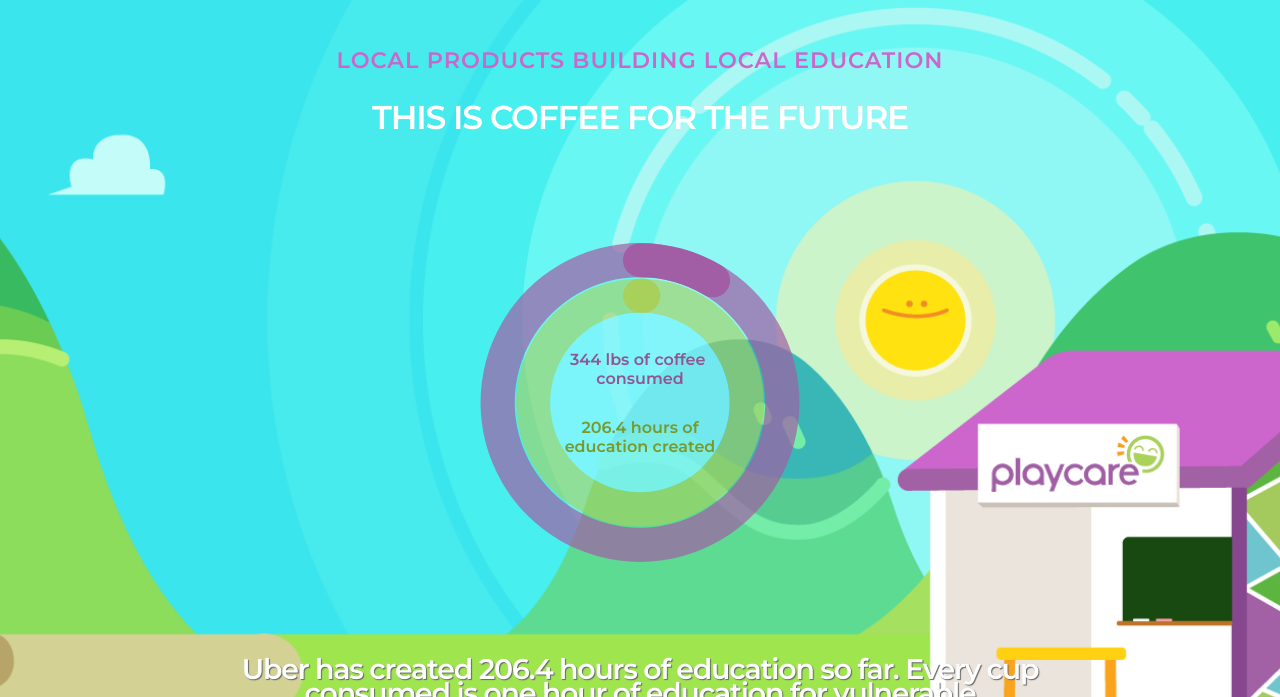
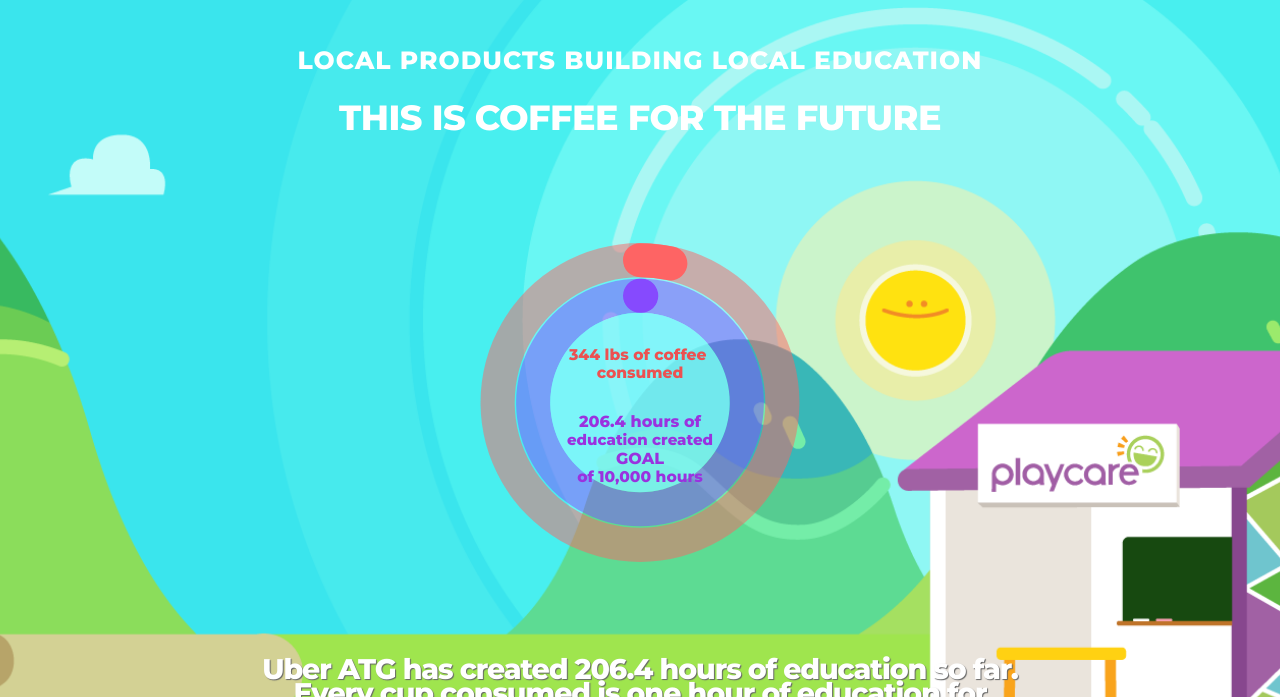
Before and after one commit to carmensalas14/impct-coffee-chart, a plain HTML site: page index.html in a window 1280 px wide. Shown: the part 103-800 px from the top of the page. Drawn offline with nearby package versions, Linux system fonts and the light colour scheme.

Commit message:
changes to fotn and chart colors git commit

```diff
--- a/css/style.css
+++ b/css/style.css
@@ -28,9 +28,9 @@
 
 .purple-title{
     display:block;
-    color: #c6c;
+    color: #fff;
     font-family:"Montserrat", Helvetica sans-serif;
-    font-size:22.4px;
+    font-size:25px;
     font-style:normal;
     font-weight:800;
     height:22px;
@@ -50,11 +50,11 @@
     display:block;
     font-family:"Montserrat", Helvetica sans-serif;
     color: #fff;
-    font-size:33px;
+    font-size:35px;
     font-style:normal;
-    font-weight:800;
+    font-weight:900;
     height:22px;
-    letter-spacing:-1.2096px;
+    letter-spacing:-.5px;
     line-height:25px;
     text-align:center;
     padding-top:30px;
@@ -79,7 +79,7 @@
     font-style:normal;
     font-weight:800;
     height:22px;
-    letter-spacing:-1.2096px;
+    letter-spacing:-1.096px;
     line-height:24px;
     text-align:center;
 
--- a/index.html
+++ b/index.html
@@ -5,7 +5,7 @@
         <link rel="stylesheet" href="https://stackpath.bootstrapcdn.com/bootstrap/4.3.1/css/bootstrap.min.css" integrity="sha384-ggOyR0iXCbMQv3Xipma34MD+dH/1fQ784/j6cY/iJTQUOhcWr7x9JvoRxT2MZw1T" crossorigin="anonymous">
         <link type="text/css" rel="stylesheet" href="css/style.css" />
         <!--Font-->
-        <link href="https://fonts.googleapis.com/css?family=Montserrat:400,600" rel="stylesheet">
+        <link href="https://fonts.googleapis.com/css?family=Montserrat:400,600,800" rel="stylesheet">
         <!-- jQuery -->
         <script src="https://ajax.googleapis.com/ajax/libs/jquery/2.1.1/jquery.min.js"></script>
 
@@ -59,14 +59,13 @@
             </div>
             <br>
             <br>
-
             <br>
             <!--subtitiles-->
             <div class="row">
                 <div class="col-sm-2"></div>
 
                 <div class="col-sm-8">
-                    <h2 class="white-subtitle">Uber has created 206.4 hours of
+                    <h2 class="white-subtitle">Uber ATG has created 206.4 hours of
                     education so far. Every cup consumed
                     is one hour of education for vulnerable
                     communities in Central America. See more
--- a/js/script.js
+++ b/js/script.js
@@ -8,7 +8,7 @@ $(function () {
         chart: {
             backgroundColor: null
         },
-        colors: ['#a25ea5', '#a8d15c', '#80f6fc'],
+        colors: ['#FE6464', '#864AFE', '#80f6fc'],
 
     });
 
@@ -29,9 +29,9 @@ $(function () {
         },
 
         subtitle: {
-          text: '<div style="text-align:center"><p style="float:left;width:100%;"><span style="font-size:16px; font-weight:800; font-family:Montserrat, Helvetica sans-serif; color:#915591">344 lbs of coffee </span><br><span style="font-size:16px; font-weight:800; font-family:Montserrat, Helvetica sans-serif; color:#915591">consumed</span><br><br><br><span style="font-size:16px; font-weight:800; font-family:Montserrat, Helvetica sans-serif; color:#799929"> 206.4 hours of </span><br><span style="font-size:16px; font-weight:800; font-family:Montserrat, Helvetica sans-serif; color:#799929">education created</span></p></div>',
+          text: '<div style="text-align:center"><p style="float:left;width:100%;"><span style="font-size:15.5px; font-weight:800; font-family:Montserrat, Helvetica sans-serif; color:#EC5151">344 lbs of coffee </span><br><span style="font-size:15.5px; font-weight:800; font-family:Montserrat, Helvetica sans-serif; color:#EC5151">consumed</span><br><br><br><span style="font-size:16px; font-weight:800; font-family:Montserrat, Helvetica sans-serif; color:#9A32DF"> 206.4 hours of </span><br><span style="font-size:15px; font-weight:800; font-family:Montserrat, Helvetica sans-serif; color:#9A32DF">education created</span><br><span style="font-size:16px; font-weight:800; font-family:Montserrat, Helvetica sans-serif; color:#9A32DF">GOAL</span><br><span style="font-size:15.5px; font-weight:800; font-family:Montserrat, Helvetica sans-serif; color:#9A32DF">of 10,000 hours</span></p></div>',
           x: 0,
-          y: 170
+          y: 165
         },
         credits: {
         enabled: false
@@ -44,12 +44,12 @@ $(function () {
             background: [{ // Track for purple hours
                 outerRadius: '112%',
                 innerRadius: '88%',
-                backgroundColor: Highcharts.Color(Highcharts.getOptions().colors[0]).setOpacity(0.7).get(),
+                backgroundColor: Highcharts.Color(Highcharts.getOptions().colors[0]).setOpacity(0.5).get(),
                 borderWidth: 0
             }, { // Track for green coffee
                 outerRadius: '87%',
                 innerRadius: '63%',
-                backgroundColor: Highcharts.Color(Highcharts.getOptions().colors[1]).setOpacity(0.6).get(),
+                backgroundColor: Highcharts.Color(Highcharts.getOptions().colors[1]).setOpacity(0.5).get(),
                 borderWidth: 0
             },
              { // Center of chart background color
@@ -64,7 +64,7 @@ $(function () {
 
         yAxis: {
             min: 0,
-            max: 4000,
+            max: 10000,
             lineWidth: 0,
             tickPositions: []
         },
```
